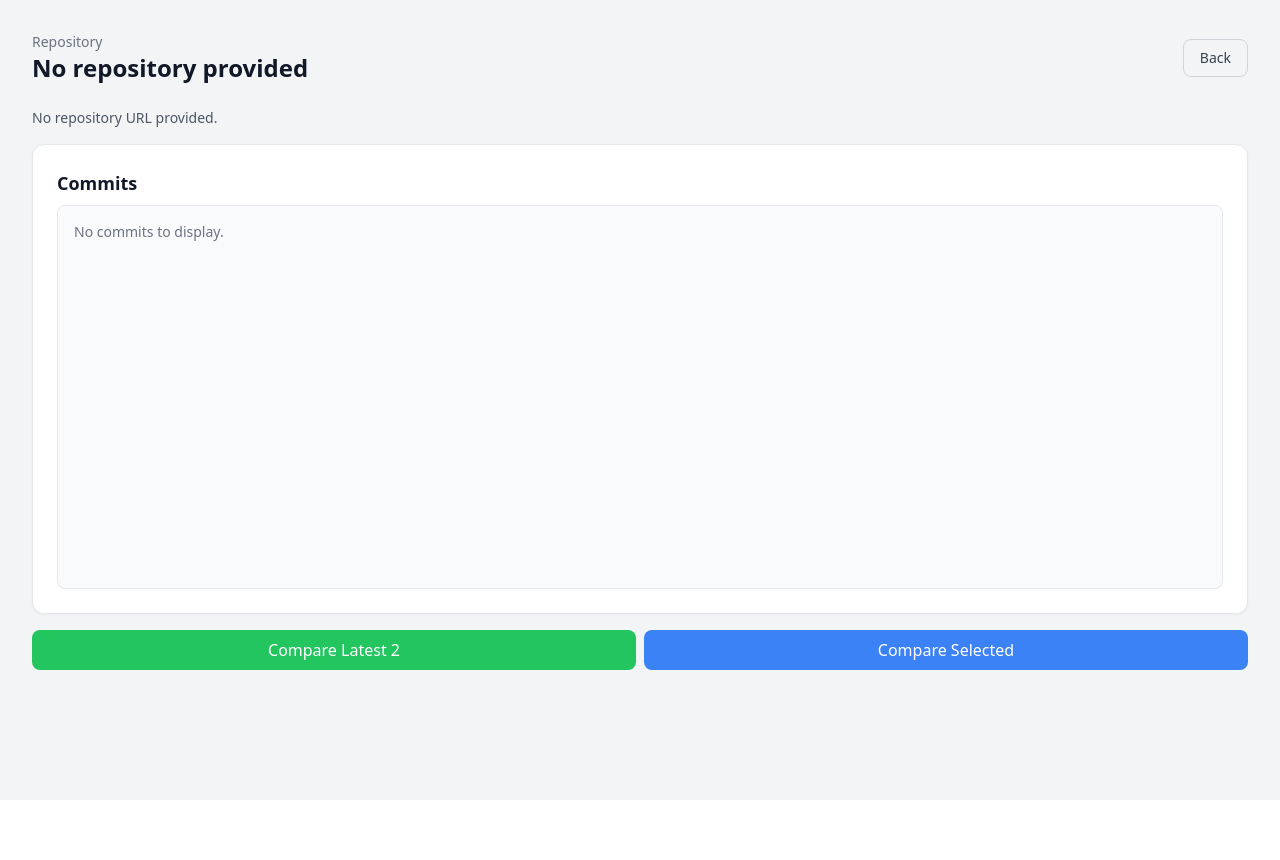
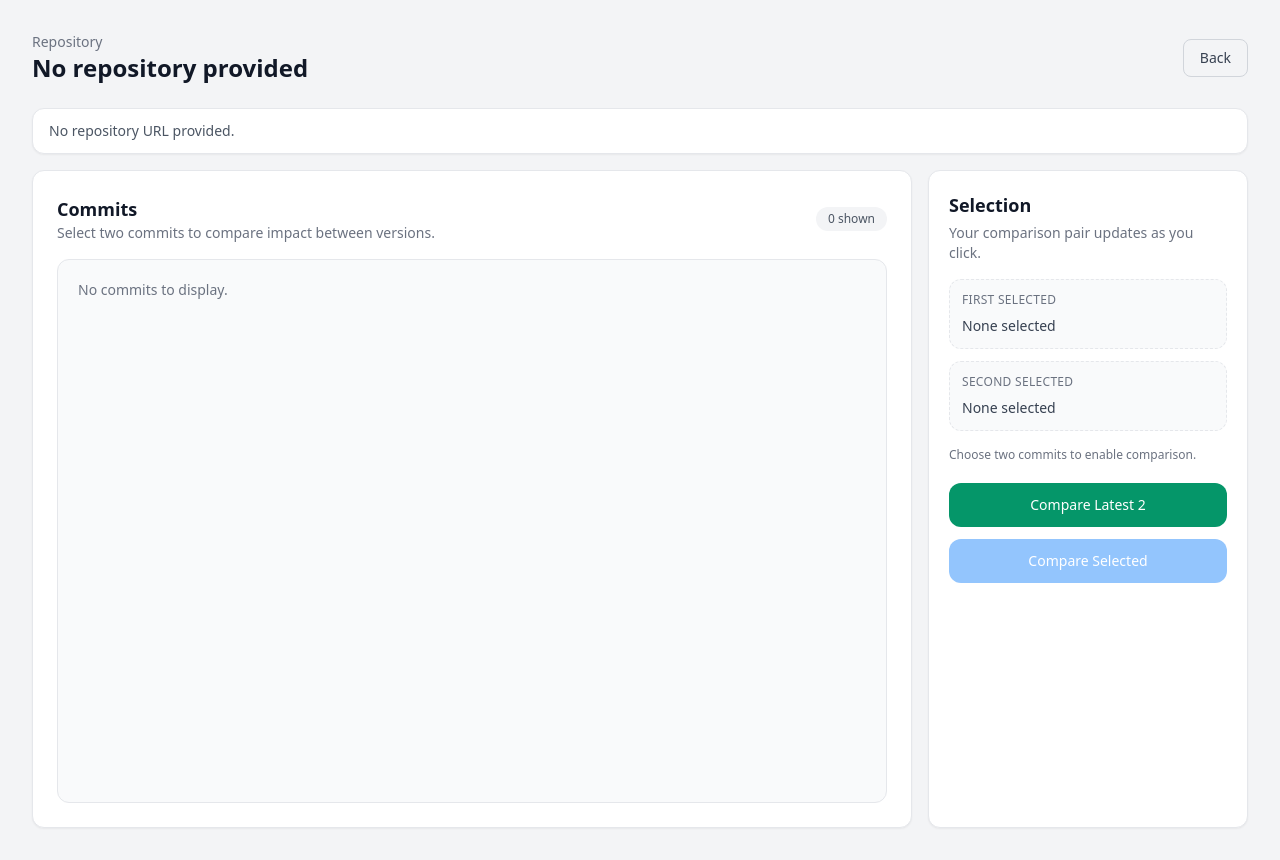
Before and after one commit to VantaTree/Code-Ripple, a Flask app: page /commits in a window 1280 px wide. Before the commit the page ends 670 px from the top, so only its background shows below. Run offline with Flask 3, Linux system fonts and the light colour scheme; some libraries are stand-ins or nearby versions.

Commit message:
enhance: improve status message styling and layout for commit comparison

```diff
--- a/templates/results.html
+++ b/templates/results.html
@@ -20,32 +20,52 @@
     </div>
 
     {% if error %}
-      <div id="statusMessage" class="mb-4 text-sm text-red-600">{{ error }}</div>
+      <div id="statusMessage" class="mb-4 rounded-xl border border-red-200 bg-red-50 px-4 py-3 text-sm text-red-700">{{ error }}</div>
     {% elif repo_url %}
-      <div id="statusMessage" class="mb-4 text-sm text-gray-600">Showing {{ commits|length }} recent commits.</div>
+      <div id="statusMessage" class="mb-6 rounded-xl border border-gray-200 bg-white px-4 py-3 text-sm text-gray-600 shadow-sm">
+        Showing {{ commits|length }} recent commits. Pick any two to compare. If you choose a third, the oldest selection will be replaced automatically.
+      </div>
     {% else %}
-      <div id="statusMessage" class="mb-4 text-sm text-gray-600">No repository URL provided.</div>
+      <div id="statusMessage" class="mb-4 rounded-xl border border-gray-200 bg-white px-4 py-3 text-sm text-gray-600 shadow-sm">No repository URL provided.</div>
     {% endif %}
 
+    <div class="grid gap-4 xl:grid-cols-[minmax(0,1fr),20rem]">
       <div class="rounded-xl border border-gray-200 bg-white p-6 shadow-sm">
-      <h2 class="text-lg font-semibold mb-2">Commits</h2>
+        <div class="mb-4 flex items-center justify-between gap-4">
+          <div>
+            <h2 class="text-lg font-semibold">Commits</h2>
+            <p class="text-sm text-gray-500">Select two commits to compare impact between versions.</p>
+          </div>
+          <div class="rounded-full bg-gray-100 px-3 py-1 text-xs font-medium text-gray-600">
+            {{ commits|length }} shown
+          </div>
+        </div>
+
         <!-- Fixed-height container keeps the page compact and adds a scrollbar for longer commit lists. -->
-      <div id="commitList" class="h-96 overflow-y-auto border rounded-lg p-2 bg-gray-50">
+        <div id="commitList" class="h-[34rem] overflow-y-auto rounded-xl border border-gray-200 bg-gray-50 p-3">
         {% if commits %}
           {% for commit in commits %}
-            <div class="flex items-start gap-2 p-2 border-b last:border-none">
+            <label
+              class="commit-card group mb-3 flex cursor-pointer items-start gap-3 rounded-xl border border-gray-200 bg-white p-4 shadow-sm transition hover:border-blue-300 hover:shadow last:mb-0"
+              data-sha="{{ commit.sha }}"
+            >
               <input
                 type="checkbox"
-                class="mt-1 commit-checkbox"
+                class="commit-checkbox mt-1 h-4 w-4 rounded border-gray-300 text-blue-600 focus:ring-blue-500"
                 value="{{ commit.sha }}"
                 data-date="{{ commit.date or '' }}"
               >
-              <div>
-                <p class="text-sm font-medium">{{ commit.message }}</p>
-                <p class="text-xs text-gray-500">{{ commit.author }}</p>
-                <p class="text-xs text-gray-400">{{ commit.date or "Unknown date" }}</p>
+              <div class="min-w-0 flex-1">
+                <div class="flex flex-wrap items-start justify-between gap-3">
+                  <p class="text-sm font-semibold text-gray-900 break-words">{{ commit.message }}</p>
+                  <code class="rounded bg-gray-100 px-2 py-1 text-xs text-gray-600">{{ commit.sha[:7] }}</code>
+                </div>
+                <div class="mt-3 flex flex-wrap items-center gap-2 text-xs text-gray-500">
+                  <span class="rounded-full bg-gray-100 px-2.5 py-1">{{ commit.author }}</span>
+                  <span class="rounded-full bg-gray-100 px-2.5 py-1">{{ commit.date or "Unknown date" }}</span>
                 </div>
               </div>
+            </label>
           {% endfor %}
         {% else %}
           <p class="text-sm text-gray-500 p-2">No commits to display.</p>
@@ -53,20 +73,42 @@
         </div>
       </div>
 
-    <div class="flex flex-col gap-2 mt-4 sm:flex-row">
+      <aside class="rounded-xl border border-gray-200 bg-white p-5 shadow-sm">
+        <h2 class="text-lg font-semibold">Selection</h2>
+        <p class="mt-1 text-sm text-gray-500">Your comparison pair updates as you click.</p>
+
+        <div class="mt-4 space-y-3">
+          <div class="rounded-xl border border-dashed border-gray-200 bg-gray-50 p-3">
+            <p class="text-xs font-medium uppercase tracking-wide text-gray-500">First selected</p>
+            <p id="selectedCommitOne" class="mt-2 text-sm text-gray-700">None selected</p>
+          </div>
+          <div class="rounded-xl border border-dashed border-gray-200 bg-gray-50 p-3">
+            <p class="text-xs font-medium uppercase tracking-wide text-gray-500">Second selected</p>
+            <p id="selectedCommitTwo" class="mt-2 text-sm text-gray-700">None selected</p>
+          </div>
+        </div>
+
+        <p id="selectionHint" class="mt-4 text-xs text-gray-500">Choose two commits to enable comparison.</p>
+
+        <div class="mt-5 flex flex-col gap-3">
           <button
+            id="compareLatestButton"
             onclick="compareLatest()"
-        class="flex-1 bg-green-500 text-white py-2 rounded-lg hover:bg-green-600"
+            class="inline-flex w-full items-center justify-center rounded-xl bg-emerald-600 px-4 py-3 text-sm font-medium text-white transition hover:bg-emerald-700"
           >
             Compare Latest 2
           </button>
 
           <button
+            id="compareSelectedButton"
             onclick="compareSelected()"
-        class="flex-1 bg-blue-500 text-white py-2 rounded-lg hover:bg-blue-600"
+            class="inline-flex w-full items-center justify-center rounded-xl bg-blue-600 px-4 py-3 text-sm font-medium text-white transition hover:bg-blue-700 disabled:cursor-not-allowed disabled:bg-blue-300"
+            disabled
           >
             Compare Selected
           </button>
+        </div>
+      </aside>
     </div>
   </main>
 
```
Lines whose indentation alone changed are shown as unchanged.
